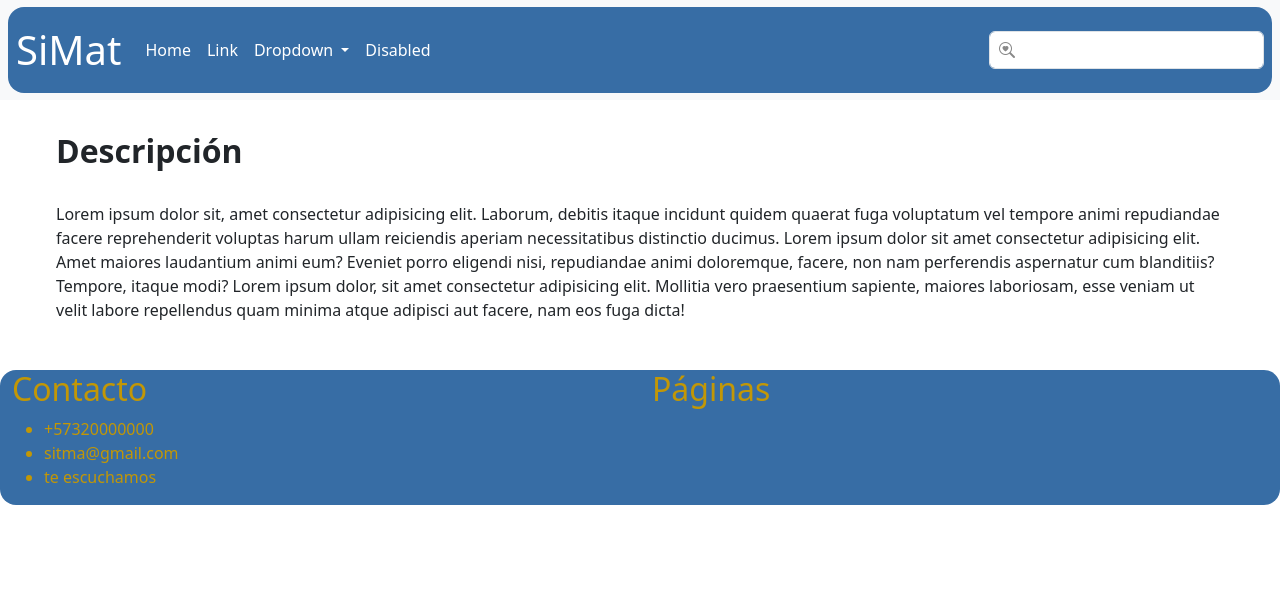
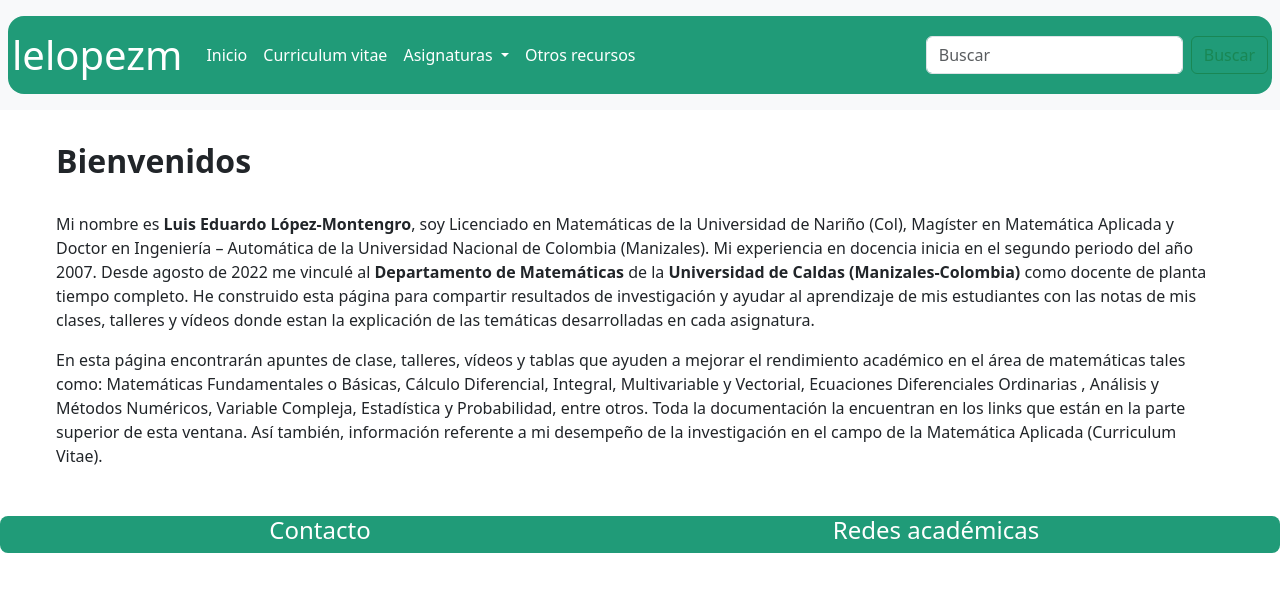
Before and after one commit to lelopezm/lelopezm, a plain HTML site: page index.html in a window 1280 px wide. Drawn offline with nearby package versions, Linux system fonts and the light colour scheme.

Commit message:
actualizacion a archivos finales

```diff
--- a/assets/css/footer.css
+++ b/assets/css/footer.css
@@ -1,27 +1,14 @@
-.bg-blue{
-    background-color: rgb(55, 109, 165);
-
-}
-
-.blue{
-    color: rgb(7, 53, 100); /* Color para la letra azul */
+.background{
+    background-color:#209b78;
 }
 
 .footer{
     min-height: 12em;
 }
 
-
-#hola{
-    margin-bottom: 2em;
-}
-
-
-.importante{
-    color: blue;
-
-}
-
-.text-color{
-    color: rgb(194, 151, 6);
-}
+.texto-centrado {
+    display: flex;
+    justify-content: center;
+    align-items: center;
+    height: 100%;
+  }
--- a/assets/css/header.css
+++ b/assets/css/header.css
@@ -1,19 +1,16 @@
-.bg-blue{
-    background-color: rgb(55, 109, 165);
+.background{
+    background-color: #209b78;
 
 }
 
-.blue{
-    color: rgb(7, 53, 100); /* Color para la letra azul */
-}
-
-nav{
+.nav{
     height: 100px;
 }
 
 .search-input {
     position: relative;
 }
+
 .search-input input {
     padding-left: 30px; /* Espacio para el icono de lupa */
 }
--- a/assets/html/footer.html
+++ b/assets/html/footer.html
@@ -1,19 +1,10 @@
-<div class="container-fluid bg-blue rounded-4 text-color">
-    <div class="row">
-        <div class="col-6">
-            <h2>Contacto</h2>
-            <ul class="ul">
-                <li>+57320000000</li>
-                <li>sitma@gmail.com</li>
-                <li>te escuchamos</li>
-            </ul>
+<div class="container-fluid rounded-3 background text-white">
+    <div class="row container-fluid">
+        <div class="col-6 texto-centrado">
+            <h4>Contacto</h4>
         </div>
-        <div class="col-6">
-            <h2>Páginas</h2>
-            <ul>
-
-            </ul>
+        <div class="col-6 texto-centrado">
+            <h4>Redes académicas</h4>
         </div>
     </div>
-
 </div>
--- a/assets/html/header.html
+++ b/assets/html/header.html
@@ -1,7 +1,7 @@
 <nav class="navbar navbar-expand-lg bg-body-tertiary">
 
-    <div class="container-fluid p-2 rounded-4 m-2 bg-blue">
-      <a class="navbar-brand h-50 fs-1 text-white" id="" href="#">SiMat</a>
+    <div class="container-fluid p-1 rounded-4 m-2 background">
+      <a class="navbar-brand h-2 fs-1 text-white" id="" href="#">lelopezm</a>
       <button class="navbar-toggler" type="button" data-bs-toggle="collapse" data-bs-target="#navbarSupportedContent" aria-controls="navbarSupportedContent" aria-expanded="false" aria-label="Toggle navigation">
         <span class="navbar-toggler-icon"></span>
       </button>
@@ -9,31 +9,31 @@
       <div class="collapse navbar-collapse" id="navbarSupportedContent">
         <ul class="navbar-nav me-auto mb-2 mb-lg-0">
           <li class="nav-item">
-            <a class="nav-link active text-white" aria-current="page" href="#">Home</a>
+            <a class="nav-link active text-white" aria-current="page" href="#">Inicio</a>
           </li>
           <li class="nav-item">
-            <a class="nav-link text-white" href="#">Link</a>
+            <a class="nav-link text-white" href="#">Curriculum vitae</a>
           </li>
           <li class="nav-item dropdown">
             <a class="nav-link dropdown-toggle text-white" href="#" role="button" data-bs-toggle="dropdown" aria-expanded="false">
-              Dropdown
+              Asignaturas
             </a>
             <ul class="dropdown-menu">
-              <li><a class="dropdown-item" href="#">Action</a></li>
-              <li><a class="dropdown-item" href="#">Another action</a></li>
+              <li><a class="dropdown-item" href="#">Matemáticas Fundamentales</a></li>
+              <li><a class="dropdown-item" href="#">Cálculo I</a></li>
+              <li><a class="dropdown-item" href="#">Cálculo II</a></li>
+              <li><a class="dropdown-item" href="#">Matemáticas Especiales</a></li>
               <li><hr class="dropdown-divider"></li>
               <li><a class="dropdown-item" href="#">Something else here</a></li>
             </ul>
           </li>
-          <li class="nav-item ">
-            <a class="nav-link text-white" aria-disabled="true">Disabled</a>
+          <li class="nav-item">
+            <a class="nav-link text-white" href="#">Otros recursos</a>
           </li>
         </ul>
-        <form class="d-flex" role="search">
-          <div class="search-input d-flex">
-            <i class="bi bi-search-heart fa-search"></i>
-            <input type="text" class="form-control" placeholder="" aria-label="Buscar">
-          </div>
+        <form class="d-flex">
+          <input class="form-control me-2" type="search" placeholder="Buscar" aria-label="Buscar">
+          <button class="btn btn-outline-success" type="submit">Buscar</button>
         </form>
       </div>
     </div>
--- a/assets/html/index-content.html
+++ b/assets/html/index-content.html
@@ -2,15 +2,15 @@
   <div class="row m-2 p-4">
     <div>
       <h2 class="fw-bold text-start fs-2">
-        Descripción
+        Bienvenidos
       </h2>
     </div>
     <div class="mt-4">
       <p>
-        Lorem ipsum dolor sit, amet consectetur adipisicing elit. Laborum, debitis itaque incidunt quidem quaerat
-        fuga voluptatum vel tempore animi repudiandae facere reprehenderit voluptas harum ullam reiciendis aperiam
-        necessitatibus distinctio ducimus. Lorem ipsum dolor sit amet consectetur adipisicing elit. Amet maiores laudantium animi eum? Eveniet porro eligendi nisi, repudiandae animi doloremque, facere, non nam perferendis aspernatur cum blanditiis? Tempore, itaque modi?
-        Lorem ipsum dolor, sit amet consectetur adipisicing elit. Mollitia vero praesentium sapiente, maiores laboriosam, esse veniam ut velit labore repellendus quam minima atque adipisci aut facere, nam eos fuga dicta!
+        Mi nombre es <strong>Luis Eduardo López-Montengro</strong>, soy Licenciado en Matemáticas de la Universidad de Nariño (Col), Magíster en Matemática Aplicada y Doctor en Ingeniería – Automática de la Universidad Nacional de Colombia (Manizales).  Mi experiencia en docencia inicia en el segundo periodo del año 2007. Desde agosto de 2022 me vinculé al <strong>Departamento de Matemáticas</strong> de la <strong>Universidad de Caldas (Manizales-Colombia)</strong> como docente de planta tiempo completo. He construido esta página para compartir resultados de investigación y ayudar al aprendizaje de mis estudiantes con las notas de mis clases, talleres y vídeos donde estan la explicación de las temáticas desarrolladas en cada asignatura.
+      </p>
+      <p>
+        En esta página encontrarán apuntes de clase, talleres, vídeos y tablas que ayuden a mejorar el rendimiento académico en el área de matemáticas tales como: Matemáticas Fundamentales o Básicas, Cálculo Diferencial, Integral, Multivariable y Vectorial, Ecuaciones Diferenciales Ordinarias , Análisis y Métodos Numéricos, Variable Compleja, Estadística y Probabilidad, entre otros. Toda la documentación la encuentran en los links que están en la parte superior de esta ventana. Así también, información referente a mi desempeño de la investigación en el campo de la Matemática Aplicada (Curriculum Vitae).
       </p>
     </div>
   </div>
--- a/index.html
+++ b/index.html
@@ -1,13 +1,13 @@
 <!DOCTYPE html>
-<html lang="en">
+<html lang="es">
 <head>
     <meta charset="UTF-8">
     <meta name="viewport" content="width=device-width, initial-scale=1.0">
 
 
-    <meta name="author" content="Semillero de matemática computacional">
-    <meta name="description" content="">
-    <meta name="keywords" content="matemáticas, métodos númericos">
+    <meta name="author" content="Prof. Luis Eduardo López-Montenegro">
+    <meta name="description" content="Página personal de Luis Eduardo López-Montenegro">
+    <meta name="keywords" content="Matemáticas, Métodos numéricos">
 
 
     <!--importaciones-->
@@ -19,7 +19,7 @@
     <link href="https://cdn.jsdelivr.net/npm/bootstrap@5.3.3/dist/css/bootstrap.min.css" rel="stylesheet" integrity="sha384-QWTKZyjpPEjISv5WaRU9OFeRpok6YctnYmDr5pNlyT2bRjXh0JMhjY6hW+ALEwIH" crossorigin="anonymous">
     <link rel="stylesheet" href="https://cdn.jsdelivr.net/npm/bootstrap-icons@1.11.3/font/bootstrap-icons.min.css">
 
-    <title>SiMat</title>
+    <title>lelopezm - Prof.  Luis E. López M.</title>
 
 </head>
 <body>
```
Also changed, not shown: prueba.html (added, +22 -0 lines).
